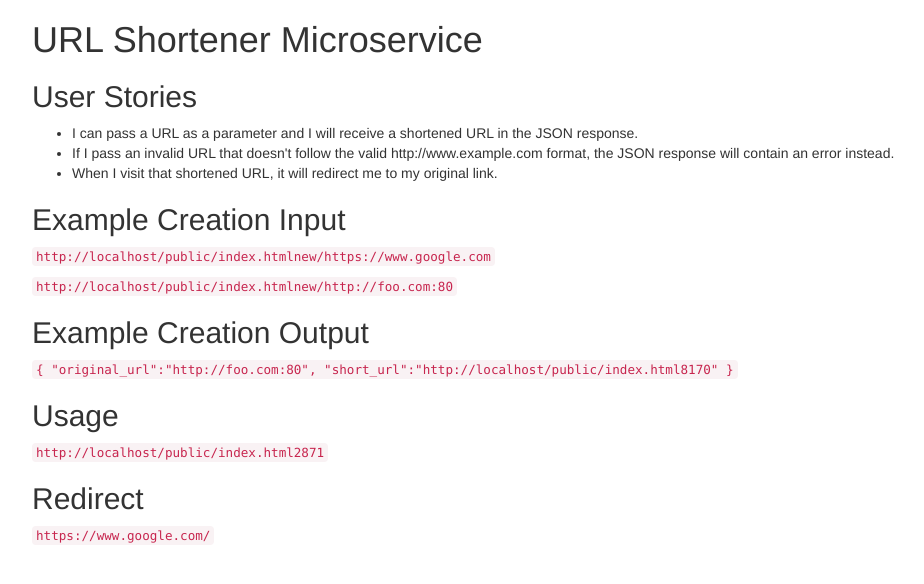
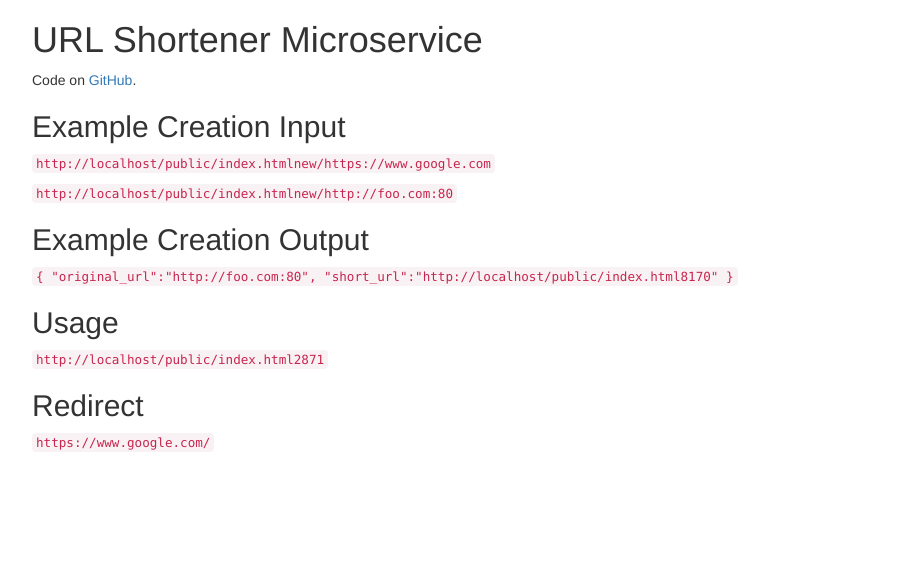
Before and after one commit to sa-mm/url-shortener-microservice, a website: page public/index.html in a window 1280 px wide. Shown: the whole page, without its empty margins (38-962 px from the left). Drawn offline with nearby package versions, Linux system fonts and the light colour scheme.

Commit message:
Add some links

```diff
--- a/public/index.html
+++ b/public/index.html
@@ -9,12 +9,7 @@
             <h1 class="header">
                 URL Shortener Microservice
             </h1>
-            <h2>User Stories</h2>
-            <ul>
-                <li>I can pass a URL as a parameter and I will receive a shortened URL in the JSON response.</li>
-                <li>If I pass an invalid URL that doesn't follow the valid http://www.example.com format, the JSON response will contain an error instead.</li>
-                <li>When I visit that shortened URL, it will redirect me to my original link.</li>
-            </ul>
+            Code on <a href="https://url-shortener.mcmyler.com">GitHub</a>.
 
             <div id="input">
             <h2>Example Creation Input</h2>
```
Also changed, not shown: README.md.
